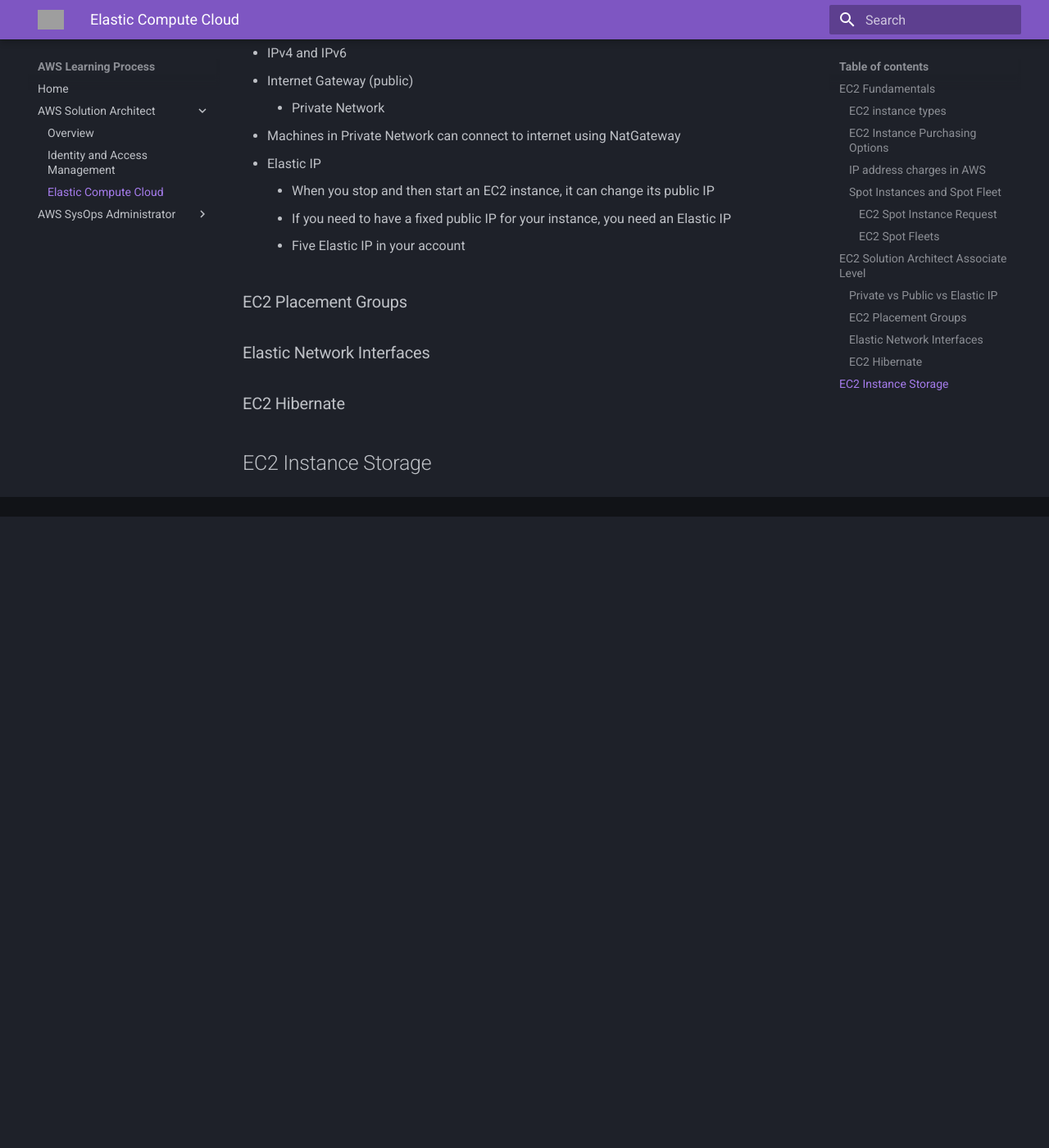
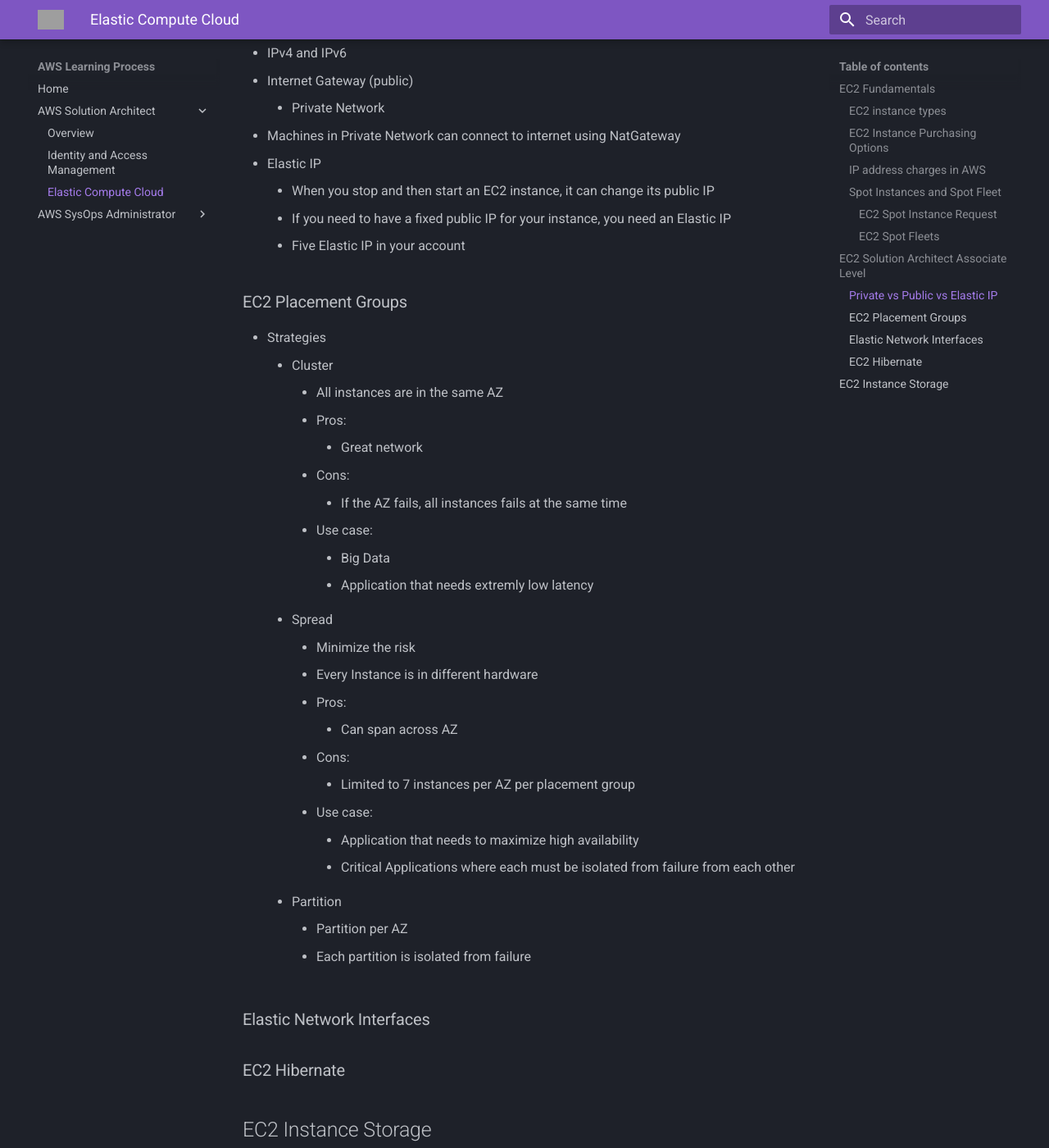
Before and after one commit to janobourian/aws, an MkDocs documentation site: the page built from docs/solution_architect/ec2.md, in a window 1280 px wide and 1400 px high, scrolled down 6454 px. Shown: the whole window at 82% size. Built offline with MkDocs 1.6.1 and Material for MkDocs 9.7.7, drawn with Linux system fonts in a browser that asks for light colours; before the commit the page ends 7084 px from its top, so only the background shows below that; grey boxes are pictures that could not be loaded.

Commit message:
add: information about placement groups

```diff
--- a/docs/solution_architect/ec2.md
+++ b/docs/solution_architect/ec2.md
@@ -208,8 +208,31 @@ echo "<h1>Hello world from $(hostname -f)</h1>" > /var/www/html/index.html
     * If you need to have a fixed public IP for your instance, you need an Elastic IP
     * Five Elastic IP in your account
 
+### EC2 Placement Groups
 
-### EC2 Placement Groups
+* Strategies
+    * Cluster
+        * All instances are in the same AZ
+        * Pros:
+            * Great network
+        * Cons:
+            * If the AZ fails, all instances fails at the same time
+        * Use case:
+            * Big Data
+            * Application that needs extremly low latency
+    * Spread
+        * Minimize the risk
+        * Every Instance is in different hardware
+        * Pros:
+            * Can span across AZ
+        * Cons:
+            * Limited to 7 instances per AZ per placement group
+        * Use case:
+            * Application that needs to maximize high availability
+            * Critical Applications where each must be isolated from failure from each other
+    * Partition
+        * Partition per AZ
+        * Each partition is isolated from failure
 
 ### Elastic Network Interfaces
 
```
